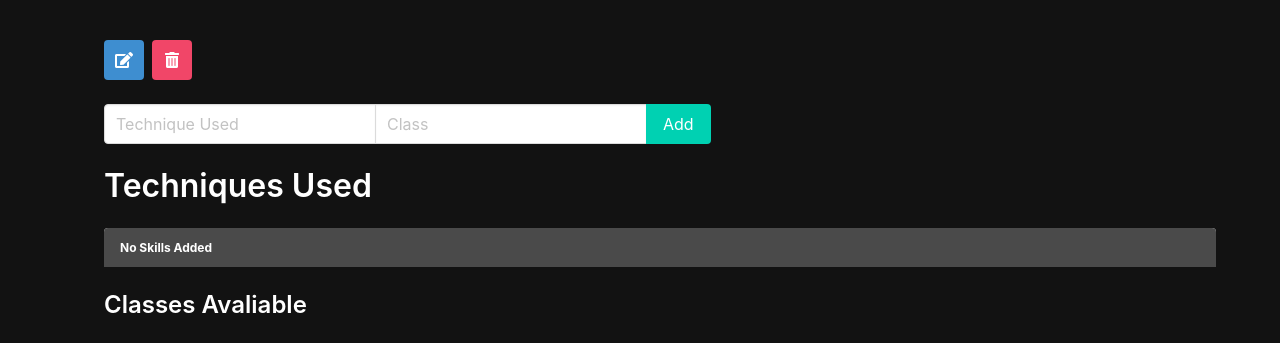
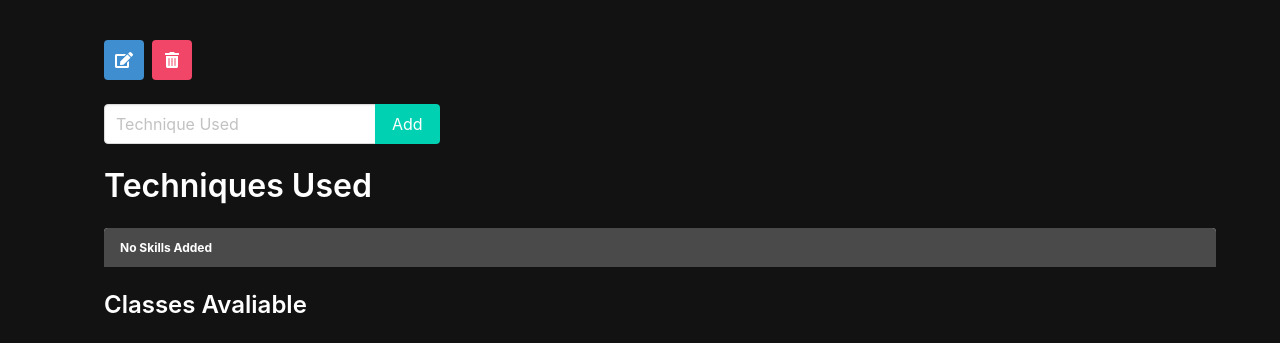
Before and after one commit to Nlopez4/skills_collector, a Django app: template main_app/templates/gym_detail.html in a window 1280 px wide. Shown: the part 552-895 px from the top of the page. Run offline with Django 3.2, Linux system fonts and the light colour scheme; the template is opened without the code that fills it, so the values that code supplies are empty.

Commit message:
removed class from skill model

```diff
--- a/main_app/models.py
+++ b/main_app/models.py
@@ -1,4 +1,5 @@
 from django.db import models
+
 
 # Create your models here.
 
@@ -19,7 +20,7 @@ class gym(models.Model):
 
 class Skill(models.Model):
     technique = models.CharField(max_length=350)
-    class_took = models.CharField(max_length=150)
+    # class_took = models.CharField(max_length=150),
     gyms = models.ForeignKey(
         gym, on_delete=models.CASCADE, related_name="skills")
 
--- a/main_app/templates/gym_detail.html
+++ b/main_app/templates/gym_detail.html
@@ -34,7 +34,7 @@
             required
           />
         </div>
-        <div class="control">
+        {% comment %} <div class="control">
           <input
             class="input"
             type="text"
@@ -42,7 +42,7 @@
             placeholder="Class"
             required
           />
-        </div>
+        </div> {% endcomment %}
         <div class="control">
           <input class="button is-primary" type="submit" value="Add" />
         </div>
--- a/main_app/views.py
+++ b/main_app/views.py
@@ -69,8 +69,7 @@ class SkillCreate(View):
 
     def post(self, request, pk):
         technique = request.POST.get("technique")
-        class_took = request.POST.get("class_took")
+        # class_took = request.POST.get("class_took")
         gyms = gym.objects.get(pk=pk)
-        Skill.objects.create(technique=technique,
-                             class_took=class_took, gyms=gyms)
+        Skill.objects.create(technique=technique, gyms=gyms)
         return redirect('gym_detail', pk=pk)
```
Also changed, not shown: main_app/migrations/0006_alter_skill_class_took.py (added), main_app/migrations/0007_alter_skill_class_took.py (added), main_app/migrations/0008_alter_skill_class_took.py (added), main_app/migrations/0009_alter_skill_class_took.py (added), main_app/migrations/0010_alter_skill_class_took.py (added), main_app/migrations/0011_auto_20211010_0433.py (added), main_app/migrations/0012_remove_skill_class_took.py (added), main_app/migrations/0013_skill_techniques.py (added), main_app/migrations/0014_rename_techniques_skill_technique.py (added).
